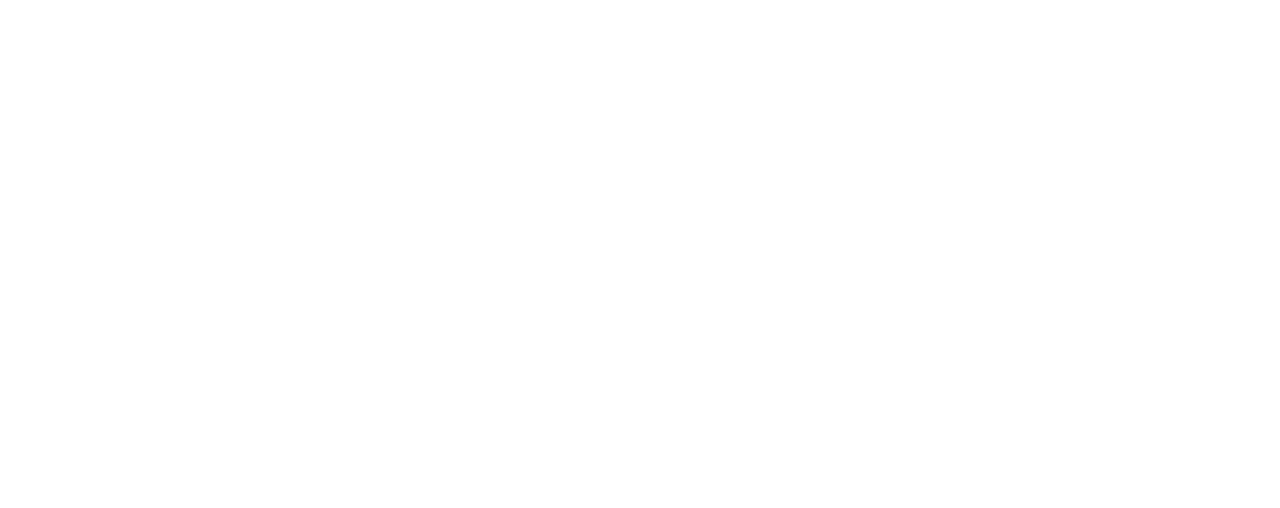
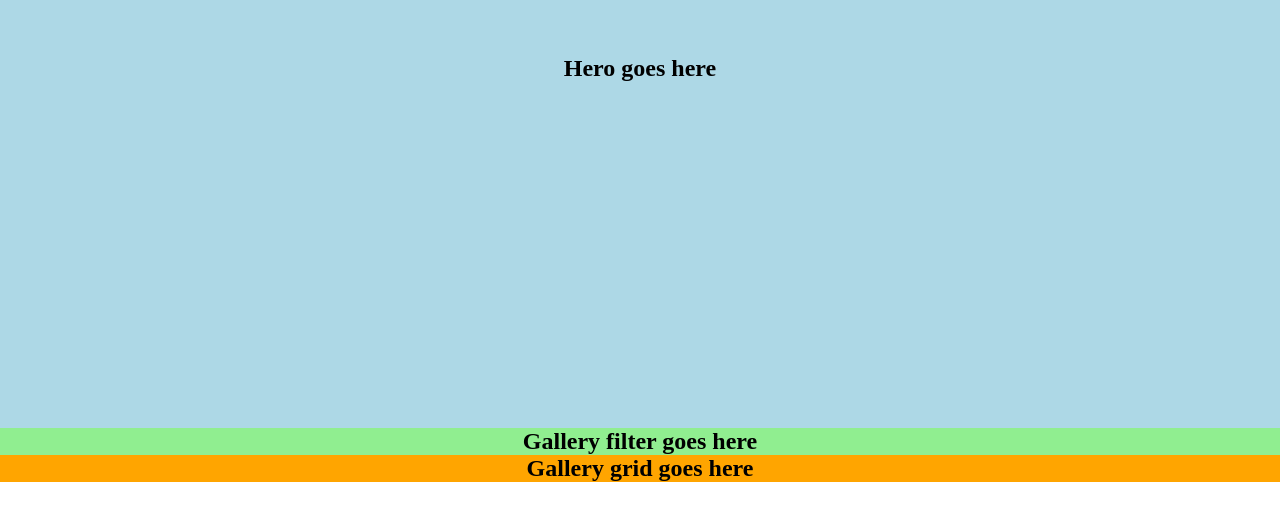
Before and after one commit to jon-slva/michael-diamond-portfolio, a React (Vite) app: page / in a window 1280 px wide. Shown: the part 292-800 px from the top of the page. Built offline with nearby package versions, Linux system fonts and the light colour scheme.

Commit message:
Setup browser router, add homepage, do basic layout of components as they will appear on homepage, import styles to homepage, import reset.scss to main.tsx

```diff
--- a/src/App.tsx
+++ b/src/App.tsx
@@ -1,11 +1,17 @@
 import './App.scss'
+import { BrowserRouter, Routes, Route } from 'react-router-dom'
+import { Home } from './pages/Home/Home'
+
 
 function App() {
 
 	return (
-		<>
+		<BrowserRouter>
 
-		</>
+			<Routes>
+				<Route path='/' element={<Home />} />
+			</Routes>
+		</BrowserRouter>
 	)
 }
 
--- a/src/main.tsx
+++ b/src/main.tsx
@@ -1,6 +1,8 @@
 import ReactDOM from 'react-dom/client'
 import App from './App.tsx'
 import './index.scss'
+import './styles/partials/_reset.scss'
+import './styles/partials/_global.scss'
 
 ReactDOM.createRoot(document.getElementById('root')!).render(
 	// <React.StrictMode>
--- /dev/null
+++ b/src/pages/Home/Home.tsx
@@ -0,0 +1,46 @@
+import './Home.scss'
+
+export function Home(): React.ReactElement {
+	return (
+		<main>
+
+			<section style={{
+				width: '100%',
+				backgroundColor: 'lightblue',
+				height: '90vh',
+				display: 'flex',
+				justifyContent: 'center',
+				alignItems: 'center',
+
+			}}>
+				<h1>Hero goes here</h1>
+			</section>
+
+			<section style={{
+				width: '100%',
+			}}>
+				<aside style={{
+					textAlign: 'center',
+					backgroundColor: 'lightgreen',
+				}}>
+					<h2>
+						Gallery filter goes here
+					</h2>
+				</aside>
+
+				<aside style={{
+					textAlign: 'center',
+					backgroundColor: 'orange',
+				}}>
+					<h2>
+						Gallery grid goes here
+					</h2>
+				</aside>
+			</section>
+
+
+
+
+		</main>
+	)
+}
--- a/src/styles/partials/_reset.scss
+++ b/src/styles/partials/_reset.scss
@@ -15,7 +15,6 @@
 
 body {
 	-webkit-font-smoothing: antialiased;
-	// @include font-reg;
 }
 
 ul {
```
Also changed, not shown: src/pages/Home/Home.scss (added).
